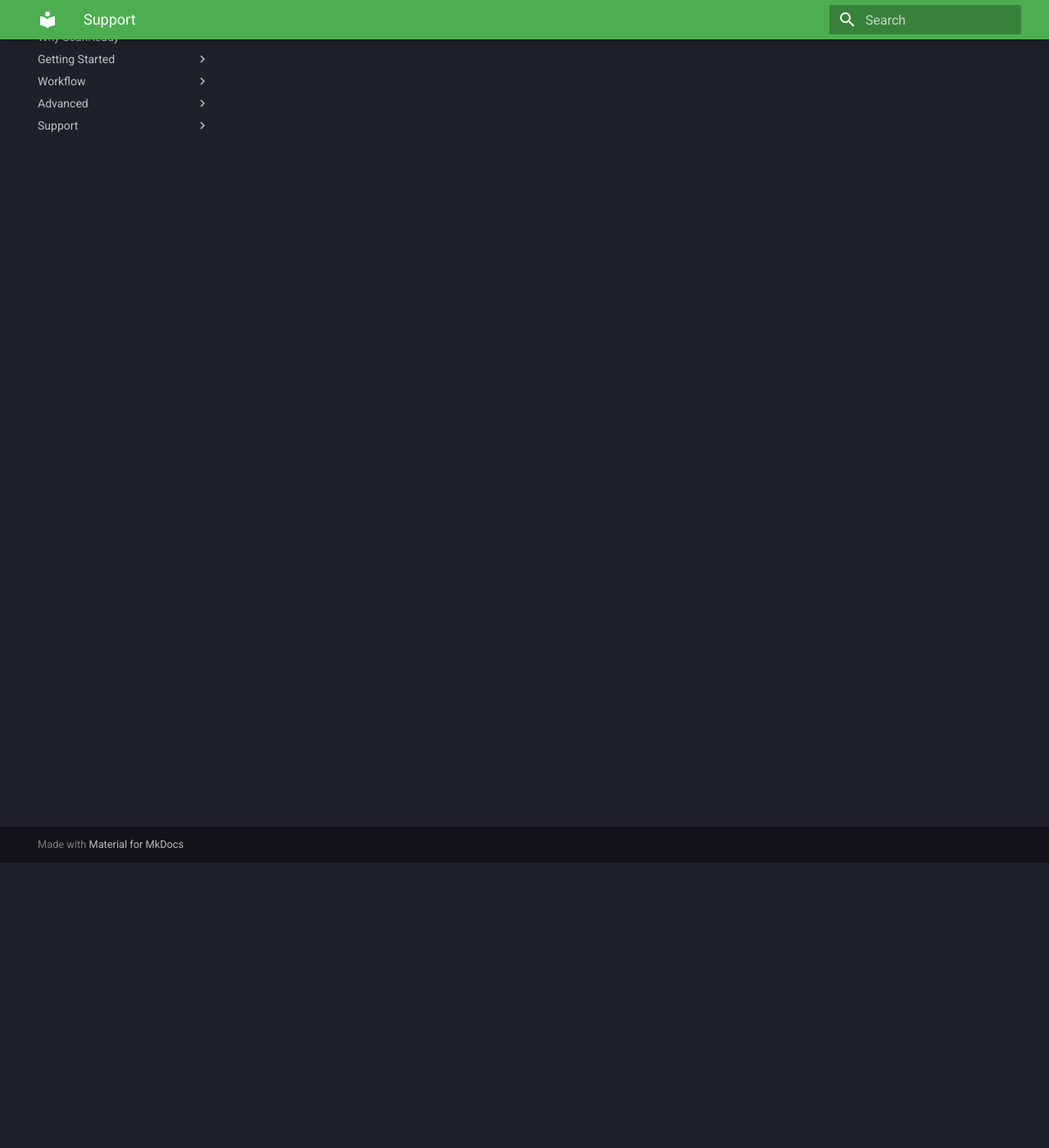
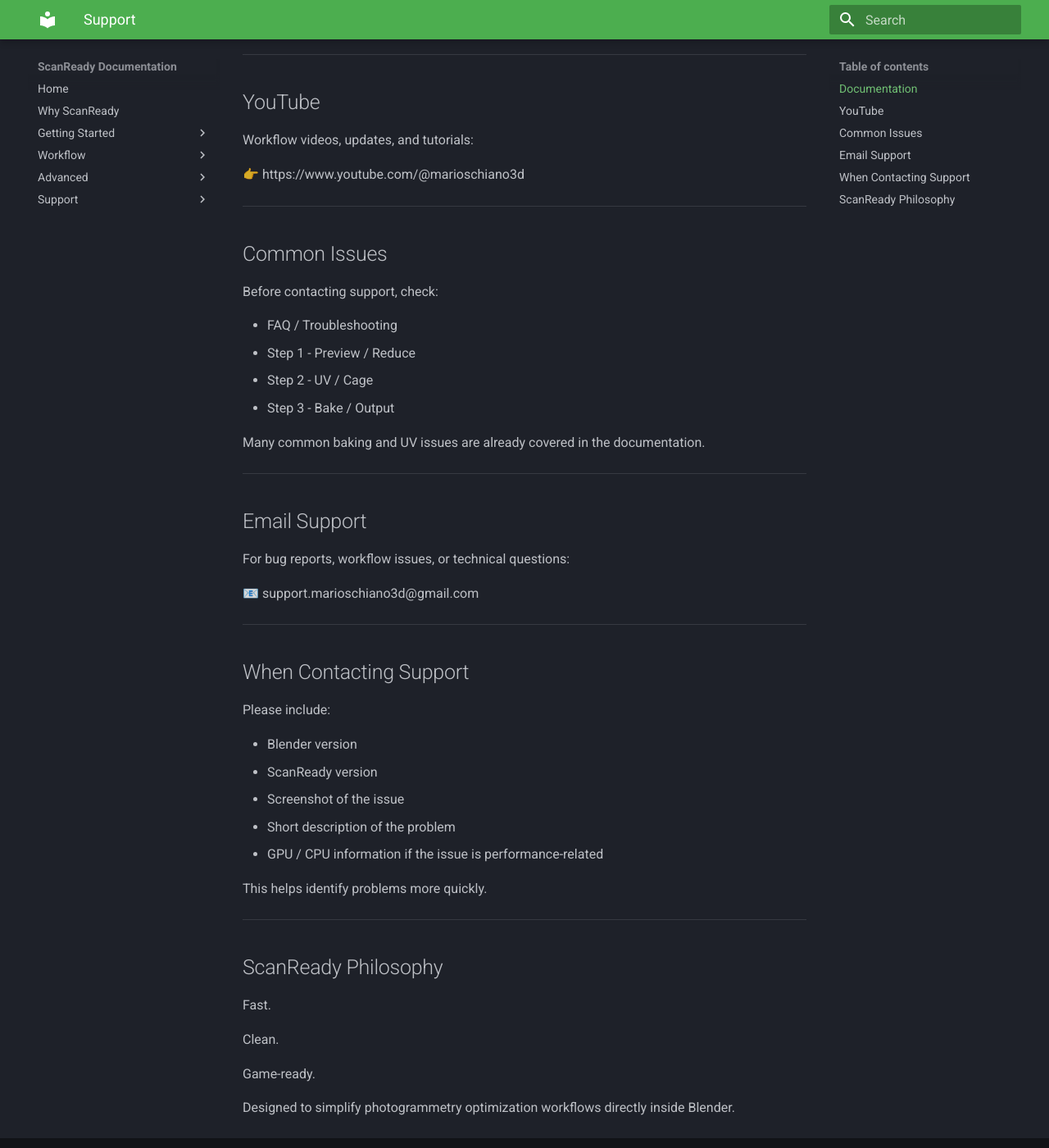
Before and after one commit to marioschiano/scanready-docs, an MkDocs documentation site: the page built from docs/support.md, in a window 1280 px wide and 1400 px high, scrolled down 348 px. Shown: the whole window at 82% size. Built offline with MkDocs 1.6.1 and Material for MkDocs 9.7.7, drawn with Linux system fonts in a browser that asks for light colours; some of the changed text lies outside the part shown.

Commit message:
Update support.md

```diff
--- a/docs/support.md
+++ b/docs/support.md
@@ -1,13 +1,66 @@
 # Support
 
-Documentation:
-...
+Need help with ScanReady 1.0?
 
-FAQ:
-...
+---
 
-YouTube:
-...
+## Documentation
 
-Email:
-...
+Full documentation and workflow guides:
+
+👉 https://marioschiano.github.io/scanready-docs/
+
+---
+
+## YouTube
+
+Workflow videos, updates, and tutorials:
+
+👉 https://www.youtube.com/@marioschiano3d
+
+---
+
+## Common Issues
+
+Before contacting support, check:
+
+- FAQ / Troubleshooting
+- Step 1 - Preview / Reduce
+- Step 2 - UV / Cage
+- Step 3 - Bake / Output
+
+Many common baking and UV issues are already covered in the documentation.
+
+---
+
+## Email Support
+
+For bug reports, workflow issues, or technical questions:
+
+📧 support.marioschiano3d@gmail.com
+
+---
+
+## When Contacting Support
+
+Please include:
+
+- Blender version
+- ScanReady version
+- Screenshot of the issue
+- Short description of the problem
+- GPU / CPU information if the issue is performance-related
+
+This helps identify problems more quickly.
+
+---
+
+## ScanReady Philosophy
+
+Fast.
+
+Clean.
+
+Game-ready.
+
+Designed to simplify photogrammetry optimization workflows directly inside Blender.
```
